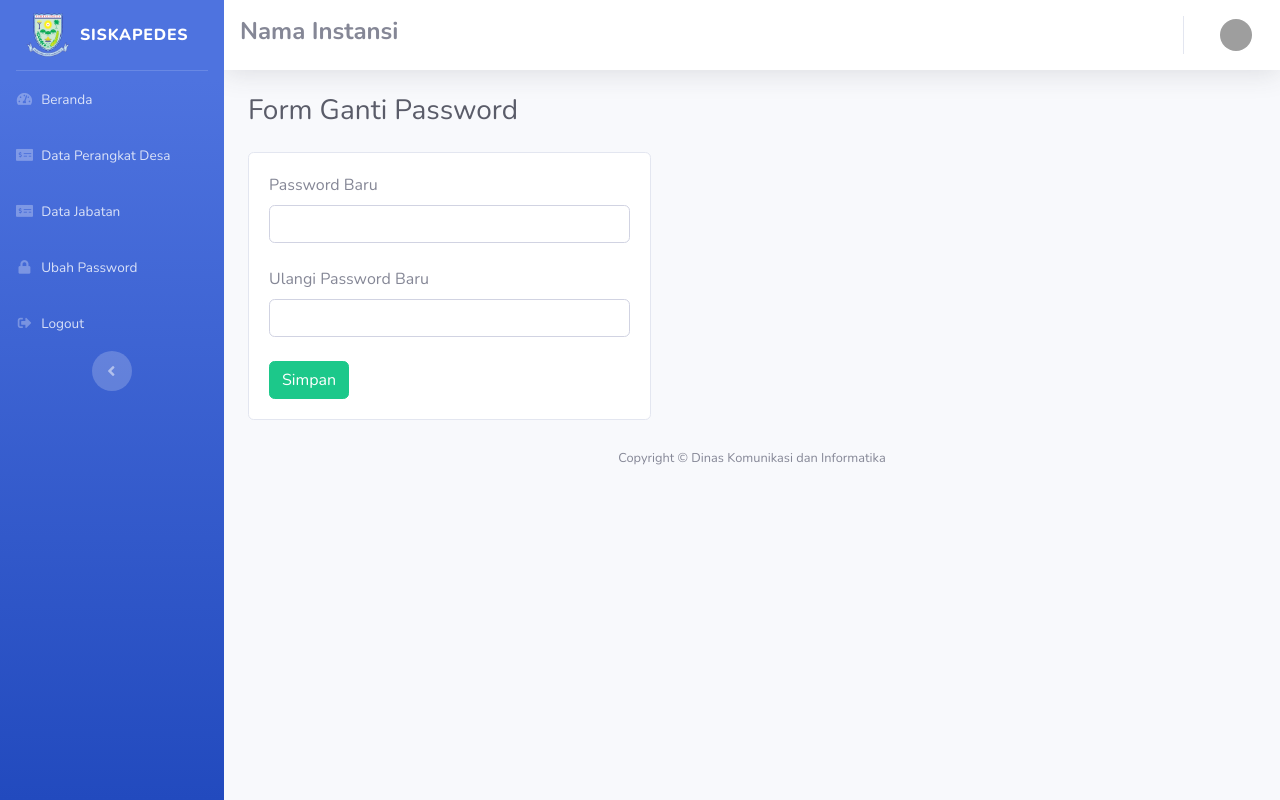
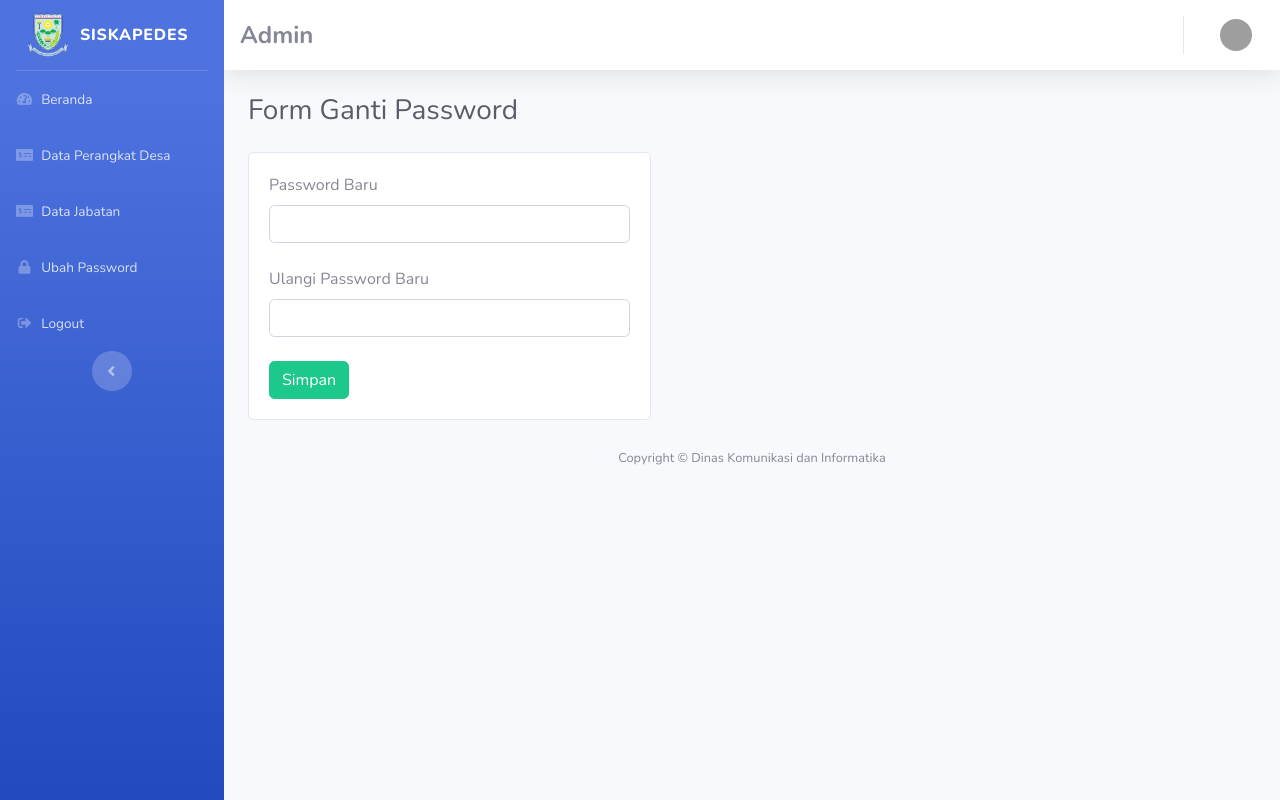
Before and after one commit to bersianturi/siskapedes, a CodeIgniter app: page /siskapedes/admin/ganti_password in a window 1280 px wide. Run offline with CodeIgniter, Linux system fonts and the light colour scheme; grey boxes are pictures that could not be loaded.

Commit message:
Change "Nama Instansi" to Hak Akses

```diff
--- a/application/views/template_admin/sidebar.php
+++ b/application/views/template_admin/sidebar.php
@@ -73,7 +73,7 @@
             <i class="fa fa-bars"></i>
           </button>
 
-          <h4 class="font-weight-bold">Nama Instansi</h4>
+          <h4 class="font-weight-bold mb-0">Admin</h4>
 
           <!-- Topbar Navbar -->
           <ul class="navbar-nav ml-auto">
--- a/application/views/template_dinpermasdes/sidebar.php
+++ b/application/views/template_dinpermasdes/sidebar.php
@@ -67,7 +67,7 @@
                         <i class="fa fa-bars"></i>
                     </button>
 
-                    <h4 class="font-weight-bold">Nama Instansi</h4>
+                    <h4 class="font-weight-bold mb-0">Dinpermasdes</h4>
 
                     <!-- Topbar Navbar -->
                     <ul class="navbar-nav ml-auto">
--- a/application/views/template_perangkat/sidebar.php
+++ b/application/views/template_perangkat/sidebar.php
@@ -67,7 +67,7 @@
                         <i class="fa fa-bars"></i>
                     </button>
 
-                    <h4 class="font-weight-bold">Nama Instansi</h4>
+                    <h4 class="font-weight-bold mb-0">Perangkat Desa</h4>
 
                     <!-- Topbar Navbar -->
                     <ul class="navbar-nav ml-auto">
--- a/application/views/template_superadmin/sidebar.php
+++ b/application/views/template_superadmin/sidebar.php
@@ -67,7 +67,7 @@
                         <i class="fa fa-bars"></i>
                     </button>
 
-                    <h4 class="font-weight-bold">Nama Instansi</h4>
+                    <h4 class="font-weight-bold mb-0">Superadmin</h4>
 
                     <!-- Topbar Navbar -->
                     <ul class="navbar-nav ml-auto">
```
